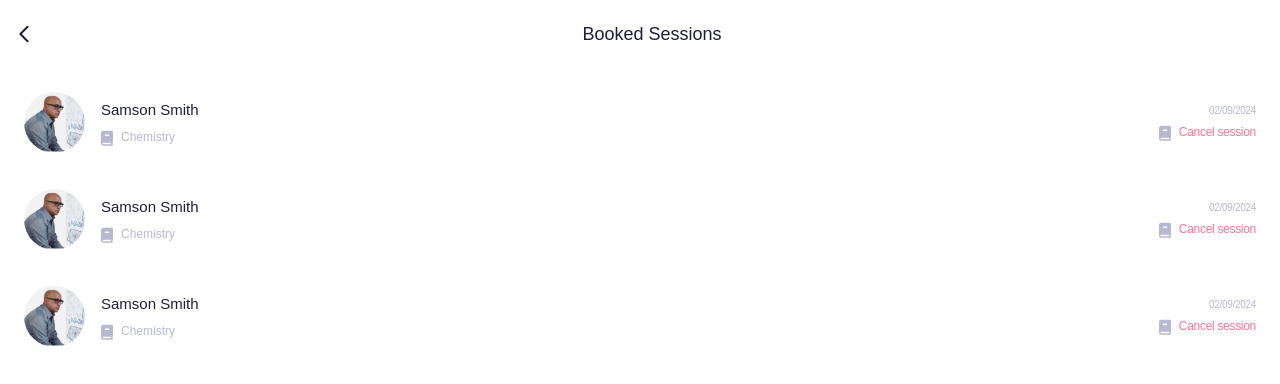
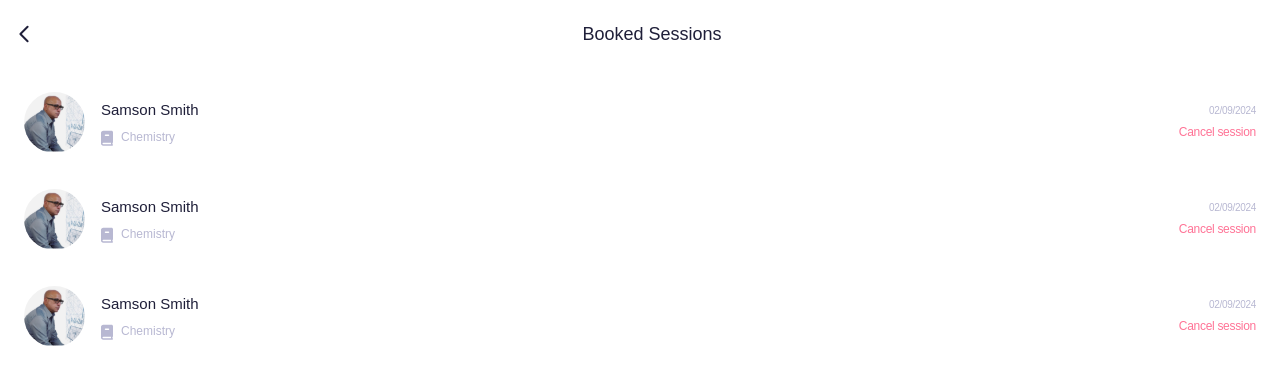
Before and after one commit to geraldkachi/oscar-test, a React (Vite) app: page /message in a window 1280 px wide. Shown: the top 384 px of the page. Built offline with nearby package versions, Linux system fonts and the light colour scheme; a web font is replaced by a local one.

Commit message:
done with this ui test oscar i do not really want to do this test

```diff
--- a/src/components/Message.tsx
+++ b/src/components/Message.tsx
@@ -1,7 +1,7 @@
 import BottomNav from "./BottomNav"
 
 
-const Card = () =>  <div className="flex gap-4 mt- w-full">
+const Card = () => <div className="flex gap-4 mt- w-full">
     <div className="flex flex-col flex-1 mt-3 shadow-custo p-3 divide-y">
         <div className="flex gap-4 items-center justify-between">
             <div className="flex gap-4 items-center">
@@ -19,7 +19,7 @@ const Card = () =>  <div className="flex gap-4 mt- w-full">
             <div className=" items-end justify-between">
                 <div className="flex flex-col gap-2 items-end justify-between">
                     <span className="text-[#B8B8D2] text-[10px] leading-[13.5px] tracking-[-0.3px] font-normal">02/09/2024</span>
-                <span className="flex items-center gap-2 text-[#FF7396] font-normal text-xs leading-[15.96px] tracking-[-0.3px]"><img src="vex.svg" alt="" /> <span>Cancel session</span></span>
+                    <span className="flex items-center gap-2 text-[#FF7396] font-normal text-xs leading-[15.96px] tracking-[-0.3px]"><span>Cancel session</span></span>
                 </div>
             </div>
 
```
Lines whose indentation alone changed are shown as unchanged.
